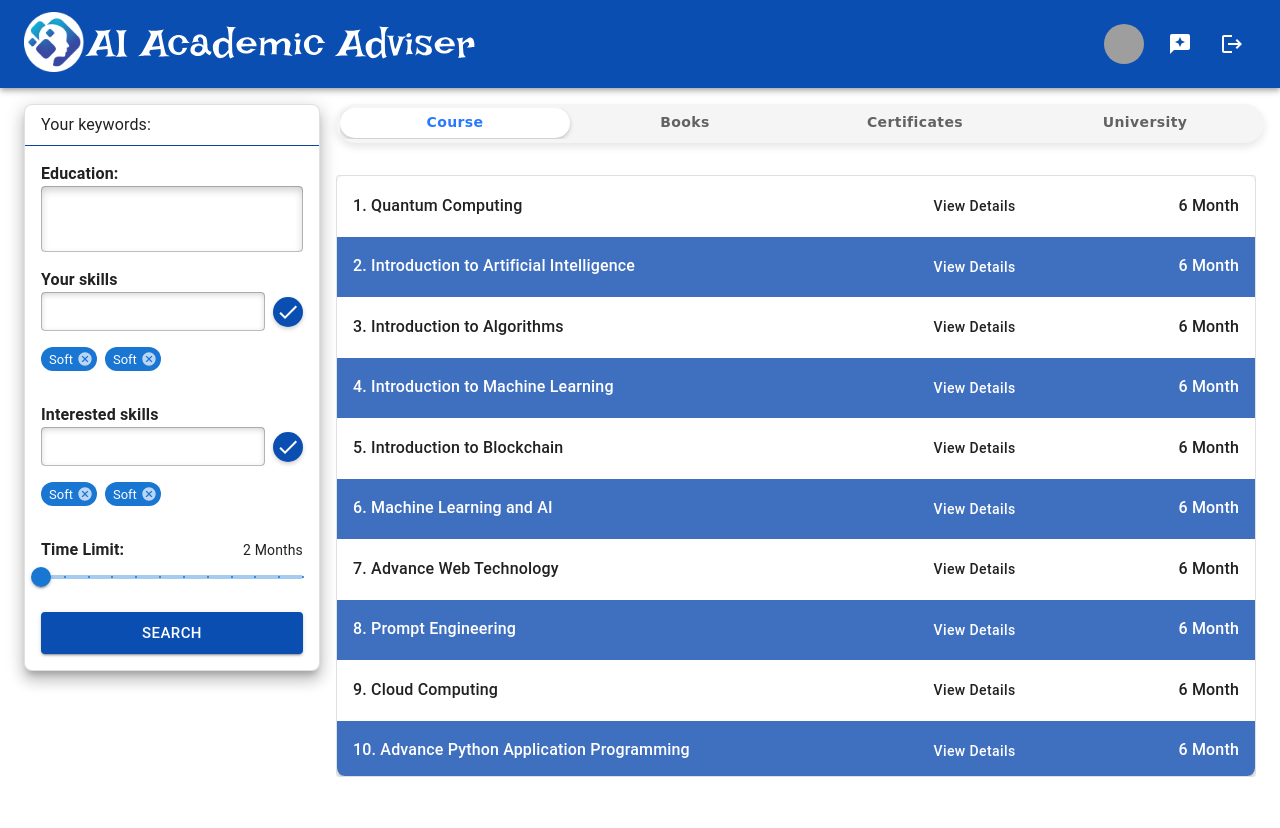
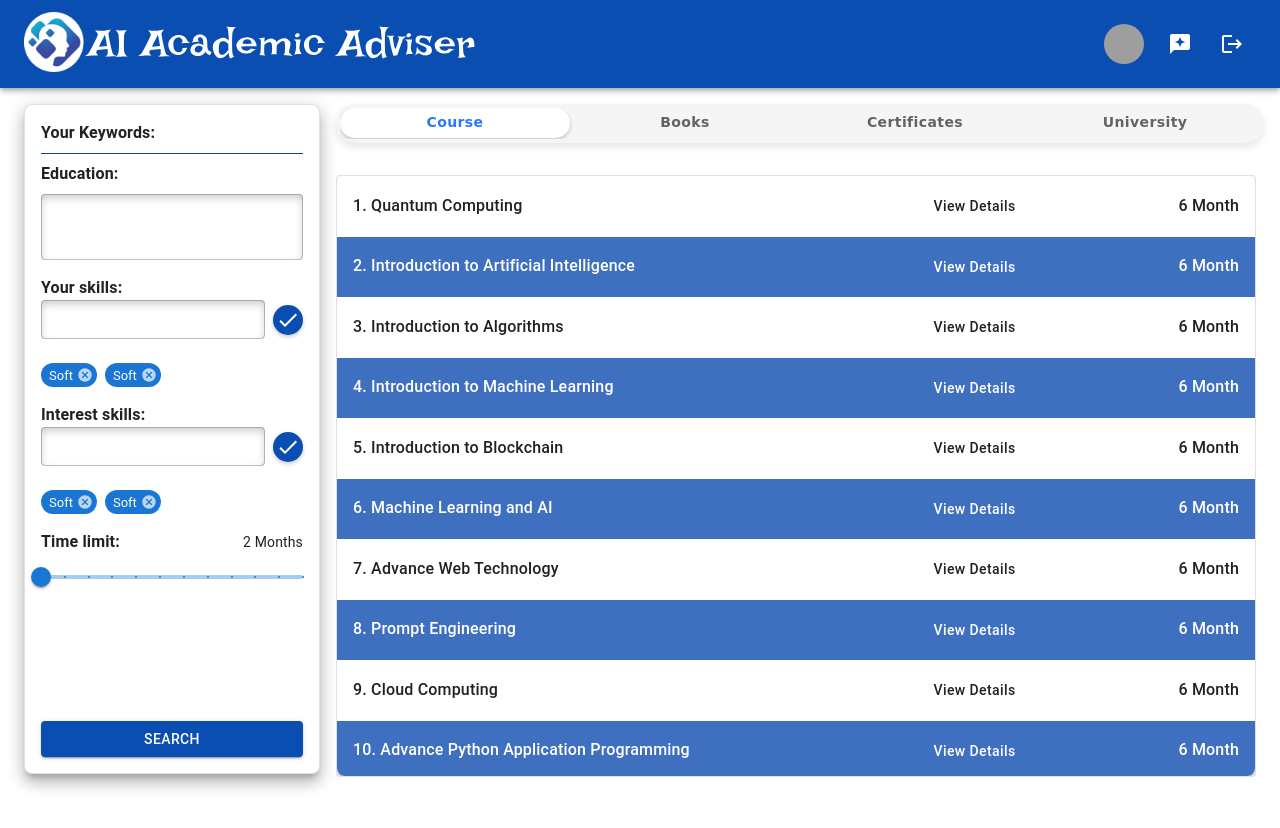
Before and after one commit to AkshayPatel8140/testiest, a React (Create React App) app: page /dashboard in a window 1280 px wide. Shown: the top 828 px of the page. After the commit the page ends 800 px from the top, so only its background shows below. Built offline with nearby package versions, Linux system fonts and the light colour scheme; grey boxes are pictures that could not be loaded.

Commit message:
Update the search Box

```diff
--- a/src/components/Universities.tsx
+++ b/src/components/Universities.tsx
@@ -80,12 +80,12 @@ export default function Universities() {
           </Box>
 
           {/* Right: University Logo */}
-          <ListItemAvatar>
+          <ListItemAvatar sx={{ minWidth: 0 }}>
             <Avatar
               src={uni.image}
               sx={{
-                width: 60,
-                height: 60,
+                width: 40,
+                height: 40,
                 background: avatarStyle(index),
                 boxShadow: '0px 4px 6px rgba(0, 0, 0, 0.2)',
               }}
--- a/src/pages/Dashboard.tsx
+++ b/src/pages/Dashboard.tsx
@@ -15,7 +15,7 @@ import {
     TextField,
     Typography,
 } from "@mui/material";
-import React, { useState } from "react";
+import React, { useEffect, useState } from "react";
 import CheckIcon from '@mui/icons-material/Check';
 import { Colors } from "../components/Colors.tsx";
 import CourseTable from "../components/CourseTable.tsx";
@@ -91,6 +91,24 @@ const CustomTab = styled(Tab)({
     },
 });
 
+const skillBoxStyle = () => {
+    return {
+        input: {
+            sx: {
+                boxShadow: "inset 0px 4px 8px rgba(0, 0, 0, 0.2)", // Inner shadow
+                backgroundColor: "#fff",
+                borderRadius: "4px", // Keeps rounded corners subtle
+                height: "2.4375em", // Default MUI input height
+                // lineHeight: "1.4375em", // Ensures text stays vertically centered
+            },
+        },
+    };
+}
+
+const textHeader = (title: string = '') => {
+    return <Typography variant="body1" fontWeight="bold">{title}:</Typography>
+}
+
 
 export const DashboardContent = () => {
     const [tabValue, setTabValue] = React.useState(0);
@@ -100,6 +118,12 @@ export const DashboardContent = () => {
     const [skillList, setSkillList] = useState<string[]>(['Soft', 'Soft']);
     const [interestedSkillText, setInterestedSkillText] = useState<string>("");
     const [interestedSkill, setInterestedSkillList] = useState<string[]>(['Soft', 'Soft']);
+
+
+    useEffect(() => {
+        //Runs on the first render
+        //And any time any dependency value changes
+    }, [skillList, interestedSkill]);
 
     const handleChange = (event: React.SyntheticEvent, newValue: number) => {
         setTabValue(newValue);
@@ -115,11 +139,20 @@ export const DashboardContent = () => {
             setYourSkillText(""); // Clear input after adding
         }
     };
+
+    const handleDeleteSkill = (item: string, index: number) => {
+        setSkillList((prevSkills) => prevSkills.filter((_, i) => i !== index));
+    };
+
     const handleAddInterestedSkill = () => {
         if (interestedSkillText.trim()) {
             setInterestedSkillList([...interestedSkill, interestedSkillText.trim()]);
             setInterestedSkillText(""); // Clear input after adding
         }
+    };
+
+    const handleDeleteInterestedSkill = (item: string, index: number) => {
+        setInterestedSkillList((prevSkills) => prevSkills.filter((_, i) => i !== index));
     };
 
     const onSearch = () => {
@@ -135,31 +168,34 @@ export const DashboardContent = () => {
     return (
         <div>
             <Grid container spacing={2}>
-                <Grid size={3}>
-                    <Box display={"flex"} flexDirection={"column"} height={'100%'} sx={{ height: '100vh' }}>
-                        <Card variant="outlined" sx={{ maxWidth: 360, borderRadius: 2, boxShadow: 10 }}>
-                            <Box sx={{ px: 2, pt: 1, pr: 2, pb: 1 }}>
-                                <Stack direction="row" justifyContent="space-between" alignItems="center">
-                                    <Typography variant="body1" component="div">
-                                        Your keywords:
-                                    </Typography>
-                                </Stack>
-                            </Box>
-                            <Divider sx={{ backgroundColor: '#0A4EB2' }} />
+                <Grid size={3} sx={{ height: 'calc(100vh - 130px)' }}> {/* Full height grid */}
+                    <Box display="flex" flexDirection="column" height="100%"> {/* Full height wrapper */}
+                        <Card
+                            variant="outlined"
+                            sx={{
+                                flex: 1,
+                                borderRadius: 2,
+                                boxShadow: 10,
+                                p: 2,
+                                display: "flex",
+                                flexDirection: "column",
+                                height: "100%"  // Full height card
+                            }}
+                        >
+                            {/* Keywords and Divider */}
+                            {textHeader('Your Keywords')}
+                            <Divider sx={{ backgroundColor: '#0A4EB2', my: 1 }} />
 
-                            <Box px={2} pt={2} >
+                            {/* Education Section */}
                             <Box>
-                                    <Typography variant="body1" fontWeight={'bold'} component="div">
-                                        Education:
-                                    </Typography>
-                                </Box>
-                                <Box>
+                                {textHeader('Education')}
                                 <TextField
                                     fullWidth
                                     multiline
                                     rows={2}
                                     value={education}
-                                        onChange={(e) => { setEducation(e?.target?.value) }}
+                                    onChange={(e) => setEducation(e?.target?.value)}
+                                    sx={{ mt: 1, backgroundColor: "#fff", borderRadius: "4px" }}
                                     slotProps={{
                                         input: {
                                             sx: {
@@ -172,124 +208,92 @@ export const DashboardContent = () => {
                                     }}
                                 />
                             </Box>
-                            </Box>
 
-                            <Box sx={{ p: 2 }} gap={1}>
-                                <Box>
-                                    <Typography variant="body1" fontWeight={'bold'} component="div">
-                                        Your skills
-                                    </Typography>
-                                </Box>
+                            {/* Your Skills Section */}
+                            <Box pt={2}>
+                                {textHeader('Your skills')}
                                 <Box sx={{ display: "flex", alignItems: "center", width: "100%" }}>
                                     <TextField
                                         id="outlined-basic"
                                         fullWidth
                                         value={yourSkillText}
                                         onChange={(e) => setYourSkillText(e.target.value)}
-                                        slotProps={{
-                                            input: {
-                                                sx: {
-                                                    boxShadow: "inset 0px 2px 6px rgba(0, 0, 0, 0.2)", // Inner shadow
-                                                    backgroundColor: "#fff",
-                                                    borderRadius: "4px", // Keeps rounded corners subtle
-                                                    height: "2.4375em", // Default MUI input height
-                                                    // lineHeight: "1.4375em", // Ensures text stays vertically centered
-                                                },
-                                            },
-                                        }}
+                                        slotProps={skillBoxStyle()}
                                     />
                                     <CustomButton onClick={handleAddSkill}>
                                         <CheckIcon />
                                     </CustomButton>
                                 </Box>
 
-                                <Box pt={2}>
-                                    <Stack direction="row" spacing={1}>
+                                <Box pt={2} sx={{ maxHeight: '90px', marginTop: 1, overflow: 'scroll' }}>
+                                    <Stack direction="row" sx={{ flexWrap: 'wrap', rowGap: 1 }}>
                                         {skillList.map((item, index) => {
-                                            return <Chip color="primary" label={item} size="small" onDelete={() => { }} />
+                                            return <Chip color="primary" label={item} sx={{ mr: 1 }} size="small" onDelete={() => { handleDeleteSkill(item, index) }} />
                                         })}
                                     </Stack>
                                 </Box>
                             </Box>
 
-                            <Box sx={{ p: 2 }} gap={1}>
-                                <Box>
-                                    <Typography variant="body1" fontWeight={'bold'} component="div">
-                                        Interested skills
-                                    </Typography>
-                                </Box>
+
+                            {/* Interested Skills Section */}
+                            <Box pt={2}>
+                                {textHeader('Interest skills')}
                                 <Box sx={{ display: "flex", alignItems: "center", width: "100%" }}>
                                     <TextField
                                         id="outlined-basic"
                                         fullWidth
                                         value={interestedSkillText}
                                         onChange={(e) => setInterestedSkillText(e.target.value)}
-                                        slotProps={{
-                                            input: {
-                                                sx: {
-                                                    boxShadow: "inset 0px 2px 6px rgba(0, 0, 0, 0.2)", // Inner shadow
-                                                    backgroundColor: "#fff",
-                                                    borderRadius: "4px", // Keeps rounded corners subtle
-                                                    height: "2.4375em", // Default MUI input height
-                                                    // lineHeight: "1.4375em", // Ensures text stays vertically centered
-                                                },
-                                            },
-                                        }}
+                                        slotProps={skillBoxStyle()}
                                     />
                                     <CustomButton onClick={handleAddInterestedSkill}>
                                         <CheckIcon />
                                     </CustomButton>
                                 </Box>
-                                <Box pt={2}>
 
-                                    <Stack direction="row" flexWrap={'wrap'} spacing={1} rowGap={1}>
+                                <Box pt={2} sx={{ maxHeight: '90px', marginTop: 1, overflow: 'scroll' }}>
+                                    <Stack direction="row" sx={{ flexWrap: 'wrap', rowGap: 1 }}>
                                         {interestedSkill.map((item, index) => {
-                                            return <Chip color="primary" label={item} size="small" onDelete={() => { }} />
+                                            return <Chip color="primary" label={item} sx={{ mr: 1 }} size="small" onDelete={() => { handleDeleteInterestedSkill(item, index) }} />
                                         })}
                                     </Stack>
                                 </Box>
                             </Box>
 
-                            <Box pt={2} px={2}>
+                            {/* Time Limit Section */}
+                            <Box pt={2}>
                                 <Box display={'flex'} flexDirection={'row'} alignItems={'center'} justifyContent={'space-between'}>
-                                    <Typography variant="body1" fontWeight={'bold'} component="div">
-                                        Time Limit:
-                                    </Typography>
-                                    <Box>
-                                        <Typography variant="body2" component="div">
-                                            {timeLimit} Months
-                                        </Typography>
+                                    {textHeader('Time limit')}
+                                    <Typography variant="body2">{timeLimit} Months</Typography>
                                 </Box>
-                                </Box>
-                                <Box>
                                 <Slider
-                                        aria-label="Temperature"
+                                    value={timeLimit}
                                     defaultValue={2}
-                                        valueLabelDisplay="auto"
-                                        shiftStep={30}
+                                    min={2}
+                                    max={24}
                                     step={2}
                                     marks
-                                        min={2}
-                                        max={24}
                                     onChange={onChangeTimeLimit}
+                                    sx={{ mt: 1 }}
                                 />
                             </Box>
-                                <Box marginY={2}>
+
+                            {/* Search Button */}
+                            <Box mt="auto"> {/* Pushes button to bottom */}
                                 <Button
-                                        type="submit"
                                     fullWidth
                                     variant="contained"
-                                        size="large"
                                     sx={{ backgroundColor: '#0A4EB2' }}
                                     onClick={onSearch}
                                 >
                                     Search
                                 </Button>
                             </Box>
-                            </Box>
+
                         </Card>
                     </Box>
                 </Grid>
+
                 <Grid size={9}>
                     <Box display={"flex"} flexDirection={"column"} gap={1}>
                         <Box sx={{ width: "100%" }}>
```
Lines whose indentation alone changed are shown as unchanged.
